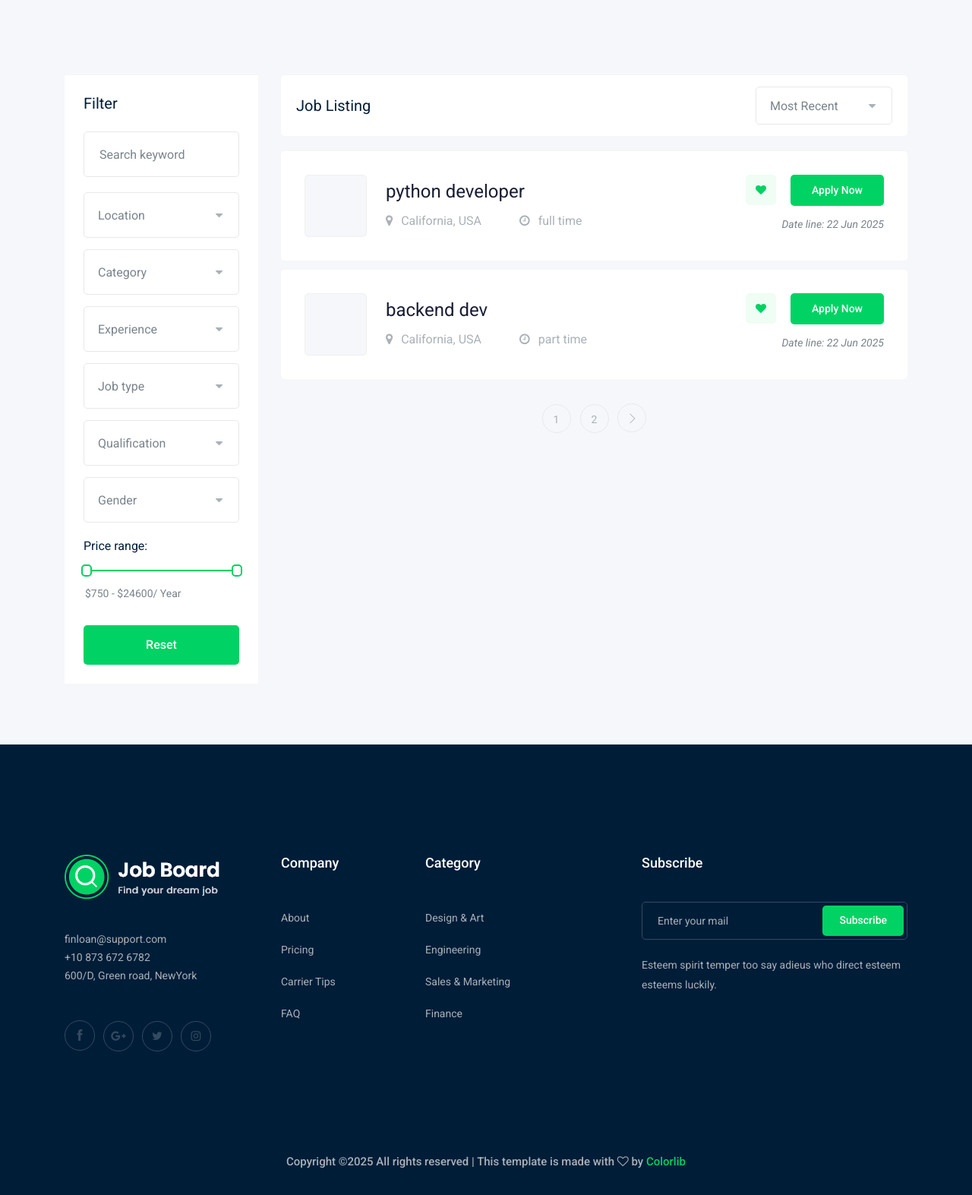
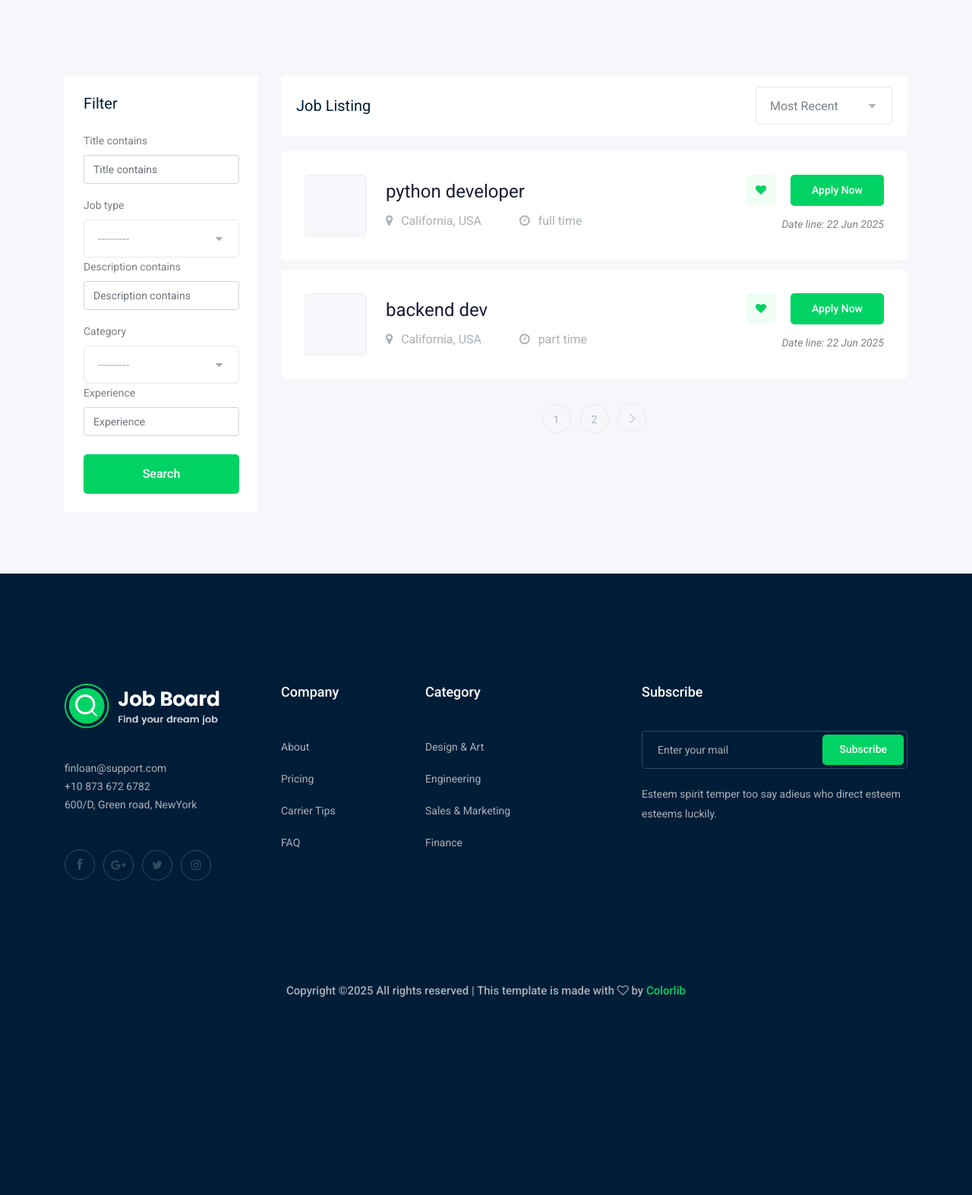
Before and after one commit to ahmedfetooh1/dj_job_board, a Django app: page /jobs/ in a window 1280 px wide. Shown: the part 352-1925 px from the top of the page at 76% size. After the commit the page ends 1665 px from the top, so only its background shows below. Run offline with Django 5.2, Linux system fonts and the light colour scheme; data comes from the database, SQL or seed files in the repository; some libraries are stand-ins or nearby versions.

Commit message:
add filter to job_list

```diff
--- /dev/null
+++ b/job/filters.py
@@ -0,0 +1,10 @@
+import django_filters
+from .models import JOB
+
+class JobFilter(django_filters.FilterSet):
+    title = django_filters.CharFilter(lookup_expr='icontains')
+    description = django_filters.CharFilter(lookup_expr='icontains')
+    class Meta:
+        model = JOB
+        fields = '__all__'
+        exclude = ['image','published_at','salary','vacancy','slug','owner']
--- a/job/templates/job/job_list.html
+++ b/job/templates/job/job_list.html
@@ -1,5 +1,5 @@
 {% extends 'base.html' %}
-
+{% load bootstrap5 %}
 {% block body %}
 <!-- bradcam_area  -->
 <div class="bradcam_area bradcam_bg_1">
@@ -23,79 +23,10 @@
                 <div class="job_filter white-bg">
                     <div class="form_inner white-bg">
                         <h3>Filter</h3>
-                            <form action="#">
-                                <div class="row">
-                                    <div class="col-lg-12">
-                                        <div class="single_field">
-                                            <input type="text" placeholder="Search keyword">
-                                        </div>
-                                    </div>
-                                    <div class="col-lg-12">
-                                        <div class="single_field">
-                                            <select class="wide">
-                                                <option data-display="Location">Location</option>
-                                                <option value="1">Rangpur</option>
-                                                <option value="2">Dhaka </option>
-                                            </select>
-                                        </div>
-                                    </div>
-                                    <div class="col-lg-12">
-                                        <div class="single_field">
-                                            <select class="wide">
-                                                <option data-display="Category">Category</option>
-                                                <option value="1">Category 1</option>
-                                                <option value="2">Category 2 </option>
-                                            </select>
-                                        </div>
-                                    </div>
-                                    <div class="col-lg-12">
-                                        <div class="single_field">
-                                            <select class="wide">
-                                                <option data-display="Experience">Experience</option>
-                                                <option value="1">Experience 1</option>
-                                                <option value="2">Experience 2 </option>
-                                            </select>
-                                        </div>
-                                    </div>
-                                    <div class="col-lg-12">
-                                        <div class="single_field">
-                                            <select class="wide">
-                                                <option data-display="Job type">Job type</option>
-                                                <option value="1">full time 1</option>
-                                                <option value="2">part time 2 </option>
-                                            </select>
-                                        </div>
-                                    </div>
-                                    <div class="col-lg-12">
-                                        <div class="single_field">
-                                            <select class="wide">
-                                                <option data-display="Qualification">Qualification</option>
-                                                <option value="1">Qualification 1</option>
-                                                <option value="2">Qualification 2</option>
-                                            </select>
-                                        </div>
-                                    </div>
-                                    <div class="col-lg-12">
-                                        <div class="single_field">
-                                            <select class="wide">
-                                                <option data-display="Gender">Gender</option>
-                                                <option value="1">male</option>
-                                                <option value="2">female</option>
-                                            </select>
-                                        </div>
-                                    </div>
-                                </div>
+                        <form action="#" method="GET">
+                            {% bootstrap_form myfilter.form %}
+                            <input type="submit" value="Search" class="boxed-btn3 w-100 mt-2" >
                         </form>
-                        </div>
-                        <div class="range_wrap">
-                            <label for="amount">Price range:</label>
-                            <div id="slider-range"></div>
-                            <p>
-                                <input type="text" id="amount" readonly style="border:0; color:#7A838B; font-size: 14px; font-weight:400;">
-                            </p>
-                        </div>
-                        <div class="reset_btn">
-                            <button  class="boxed-btn3 w-100" type="submit">Reset</button>
                     </div>
                 </div>
             </div>
--- a/job/views.py
+++ b/job/views.py
@@ -4,17 +4,21 @@ from .models import JOB
 from django.core.paginator import Paginator
 from .forms import ApplyForm ,JobForm
 from django.contrib.auth.decorators import login_required
-
+from .filters import JobFilter
 
 # Create your views here.
 def job_list(request):
     job_list = JOB.objects.all()
+    ##filter
+    myfilter = JobFilter(request.GET,queryset=job_list)
+    job_list=myfilter.qs
     paginator = Paginator(job_list,2)
     page_number = request.GET.get('page')
     page_obj = paginator.get_page(page_number)
 
     context = {
-        'jobs':page_obj
+        'jobs':page_obj,
+        'myfilter':myfilter
     }
     return render(request,'job/job_list.html',context)
 
--- a/project/settings.py
+++ b/project/settings.py
@@ -40,6 +40,7 @@ INSTALLED_APPS = [
     'django.contrib.messages',
     'django.contrib.staticfiles',
     'bootstrap5',
+    'django_filters',
 
 
     #my apps
```
Lines whose indentation alone changed are shown as unchanged.
